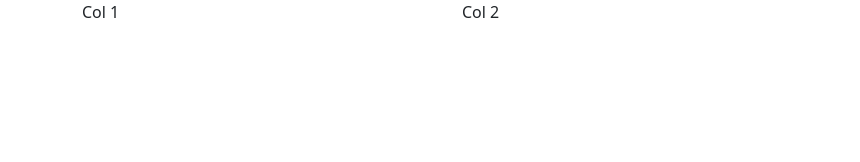
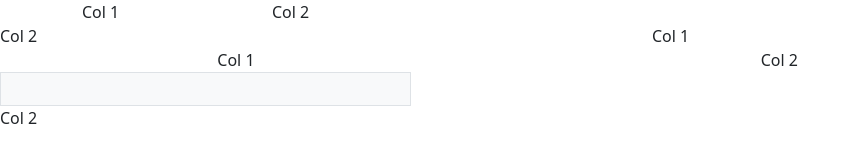
Before and after one commit to sakilaapokharel/Learning_Frontend, a plain HTML site: page Bootstrap-tutorial1/index.html in a window 1280 px wide. Shown: the whole page, without its empty margins (0-860 px from the left). Drawn offline with nearby package versions, Linux system fonts and the light colour scheme.

Commit message:
Bootstrap Grids

```diff
--- a/Bootstrap-tutorial1/index.html
+++ b/Bootstrap-tutorial1/index.html
@@ -11,13 +11,26 @@
     <body>
             <div class="container">
                 <div class="row">
-                    <div class="col-sm-4">Col 1</div>
-                    <div class="col-sm-8">Col 2</div>
+                    <div class="col-sm-12 col-md-6 col-lg-2">Col 1</div>
+                    <div class="col-sm-12 col-md-6 col-lg-8">Col 2</div>
                 </div>
             </div>
 
+            <div class="row">
+                <div class="col-sm-6 order-sm-2">Col 1</div>
+                <div class="col-sm-6 order-sm-1">Col 2</div>
+            </div>
+
+            <div class="row">
+                <div class="col-sm-4 offset-2">Col 1</div>
+                <div class="col-sm-4 offset-1">Col 2</div>
+            </div>
 
 
+            <div class="row">
+                <div class="col-sm-4"><div class="p-3 border bg-light"></div>
+                <div class="col-sm-4">Col 2</div>
+            </div>
         <script src="https://cdn.jsdelivr.net/npm/bootstrap@5.0.2/dist/js/bootstrap.bundle.min.js"
         integrity="sha384-MrcW6ZMFYlzcLA8Nl+NtUVF0sA7MsXsP1UyJoMp4YLEuNSfAP+JcXn/tWtIaxVXM" crossorigin="anonymous"></script>
     </body>
```
